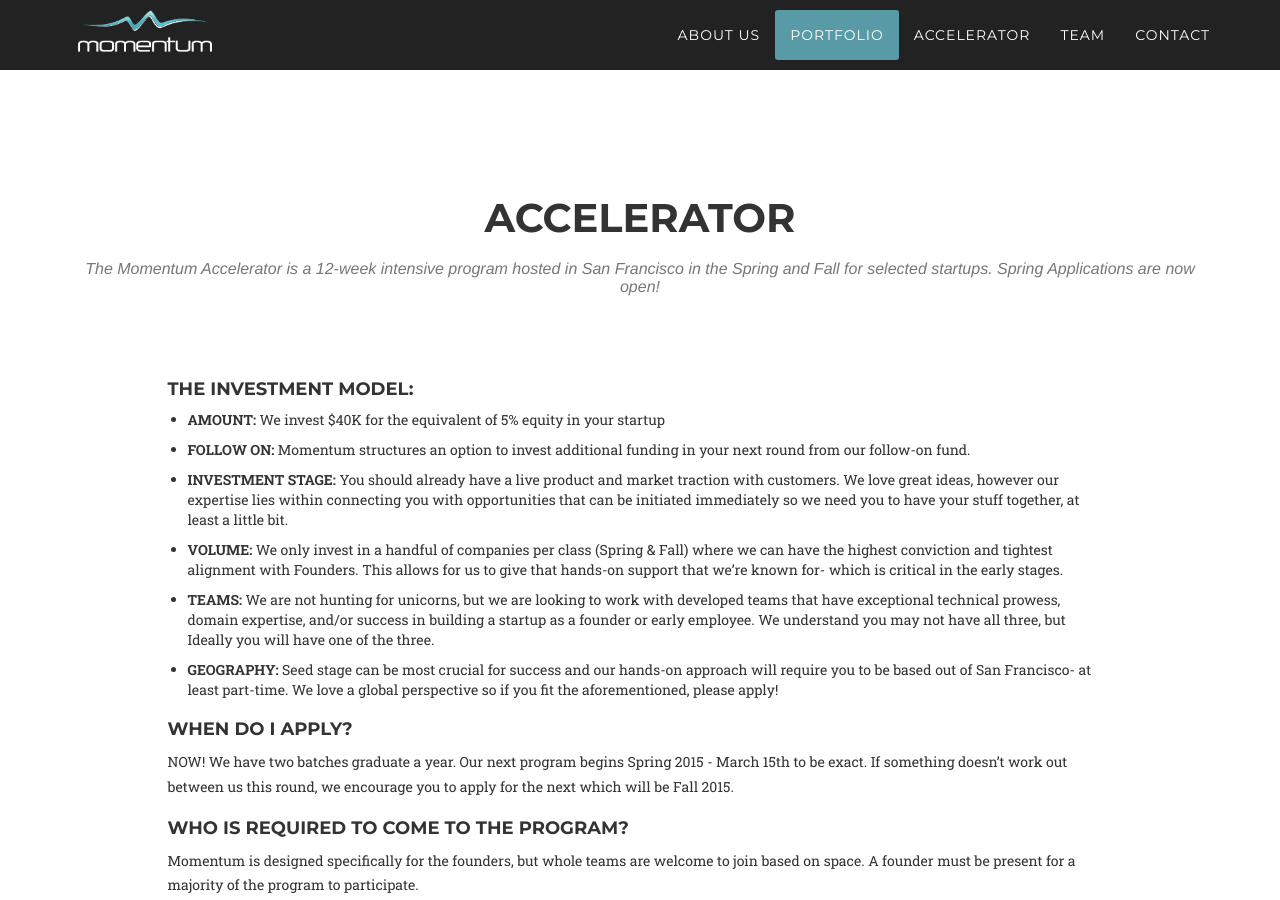
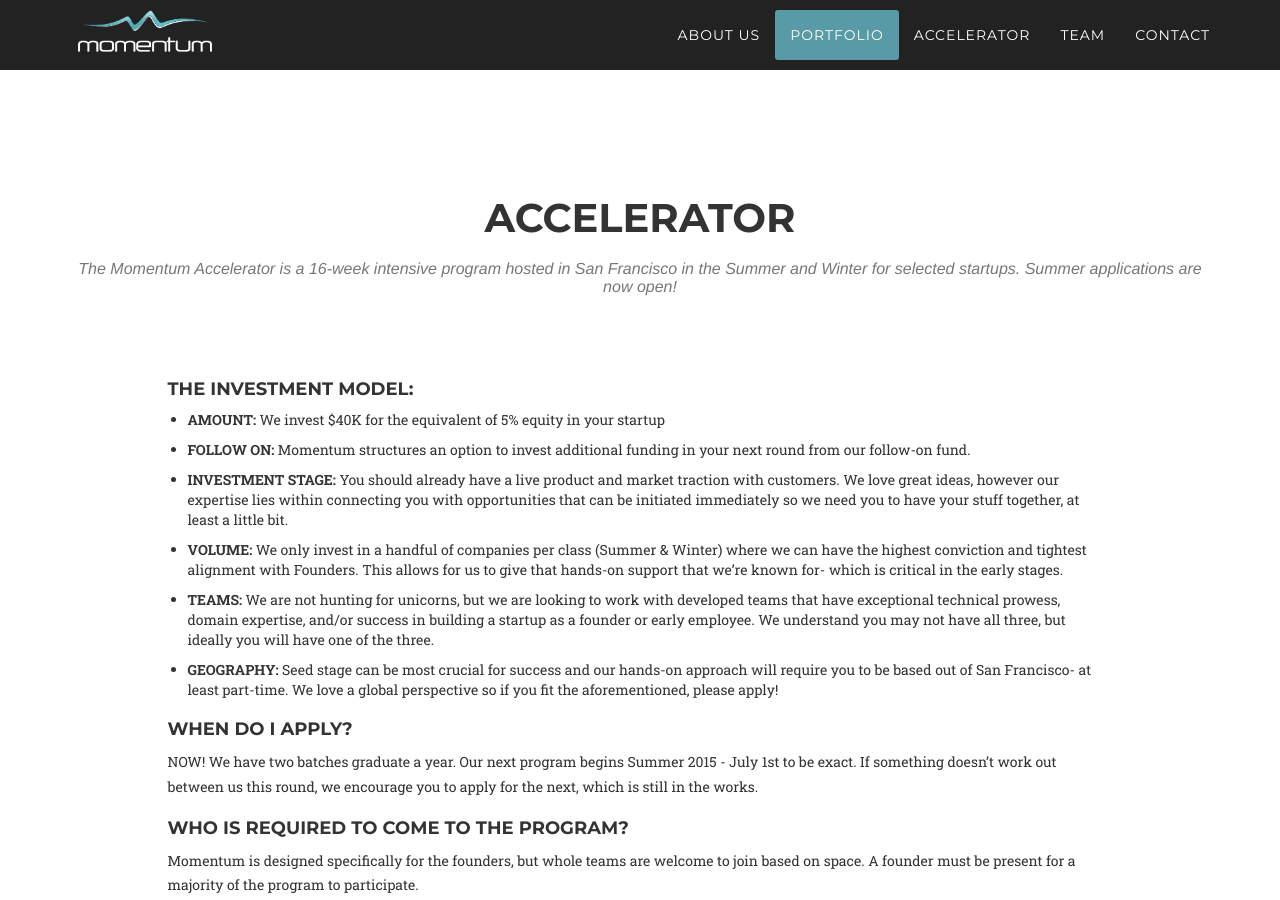
Before and after one commit to mobilemonday/momentum, a Jekyll site: the page built from index.html, in a window 1280 px wide and 900 px high, scrolled down 5059 px. Built offline with Jekyll 4.4.1, drawn with Linux system fonts in a browser that asks for light colours; nearby versions of some CDN libraries; some web fonts are replaced; Markdown is read by kramdown in place of the engine named in the settings; some of the changed text lies outside the part shown.

Commit message:
Update index.html
Changed dates to summer / winter, and changed program start date to July 1st.

```diff
--- a/index.html
+++ b/index.html
@@ -148,7 +148,7 @@
     url: http://xen.do/
 about:
   title: "Accelerator"
-  intro: "The Momentum Accelerator is a 12-week intensive program hosted in San Francisco in the Spring and Fall for selected startups.  Spring Applications are now open!"
+  intro: "The Momentum Accelerator is a 16-week intensive program hosted in San Francisco in the Summer and Winter for selected startups.  Summer applications are now open!"
   list:
   - item:
     q: "The Investment Model:"
@@ -156,12 +156,12 @@
     - a: "<strong>AMOUNT:</strong> We invest $40K for the equivalent of 5% equity in your startup"
     - a: "<strong>FOLLOW ON:</strong> Momentum structures an option to invest additional funding in your next round from our follow-on fund."
     - a: "<strong>INVESTMENT STAGE:</strong> You should already have a live product and market traction with customers. We love great ideas, however our expertise lies within connecting you with opportunities that can be initiated immediately so we need you to have your stuff together, at least a little bit."
-    - a: "<strong>VOLUME:</strong> We only invest in a handful of companies per class (Spring & Fall) where we can have the highest conviction and tightest alignment with Founders. This allows for us to give that hands-on support that we’re known for- which is critical in the early stages."
-    - a: "<strong>TEAMS:</strong> We are not hunting for unicorns, but we are looking to work with developed teams that have exceptional technical prowess, domain expertise, and/or success in building a startup as a founder or early employee.  We understand you may not have all three, but Ideally you will have one of the three."
+    - a: "<strong>VOLUME:</strong> We only invest in a handful of companies per class (Summer & Winter) where we can have the highest conviction and tightest alignment with Founders. This allows for us to give that hands-on support that we’re known for- which is critical in the early stages."
+    - a: "<strong>TEAMS:</strong> We are not hunting for unicorns, but we are looking to work with developed teams that have exceptional technical prowess, domain expertise, and/or success in building a startup as a founder or early employee.  We understand you may not have all three, but ideally you will have one of the three."
     - a: "<strong>GEOGRAPHY:</strong> Seed stage can be most crucial for success and our hands-on approach will require you to be based out of San Francisco- at least part-time. We love a global perspective so if you fit the aforementioned, please apply!"
   - item:
     q: "When do I apply?"
-    a: "NOW! We have two batches graduate a year. Our next program begins Spring 2015 - March 15th to be exact. If something doesn’t work out between us this round, we encourage you to apply for the next which will be Fall 2015."
+    a: "NOW! We have two batches graduate a year. Our next program begins Summer 2015 - July 1st to be exact. If something doesn’t work out between us this round, we encourage you to apply for the next, which is still in the works."
   - item:
     q: "Who is required to come to the Program?"
     a: "Momentum is designed specifically for the founders, but whole teams are welcome to join based on space. A founder must be present for a majority of the program to participate."
```
Also changed, not shown: other parts of index.html (+1 -1 lines).
